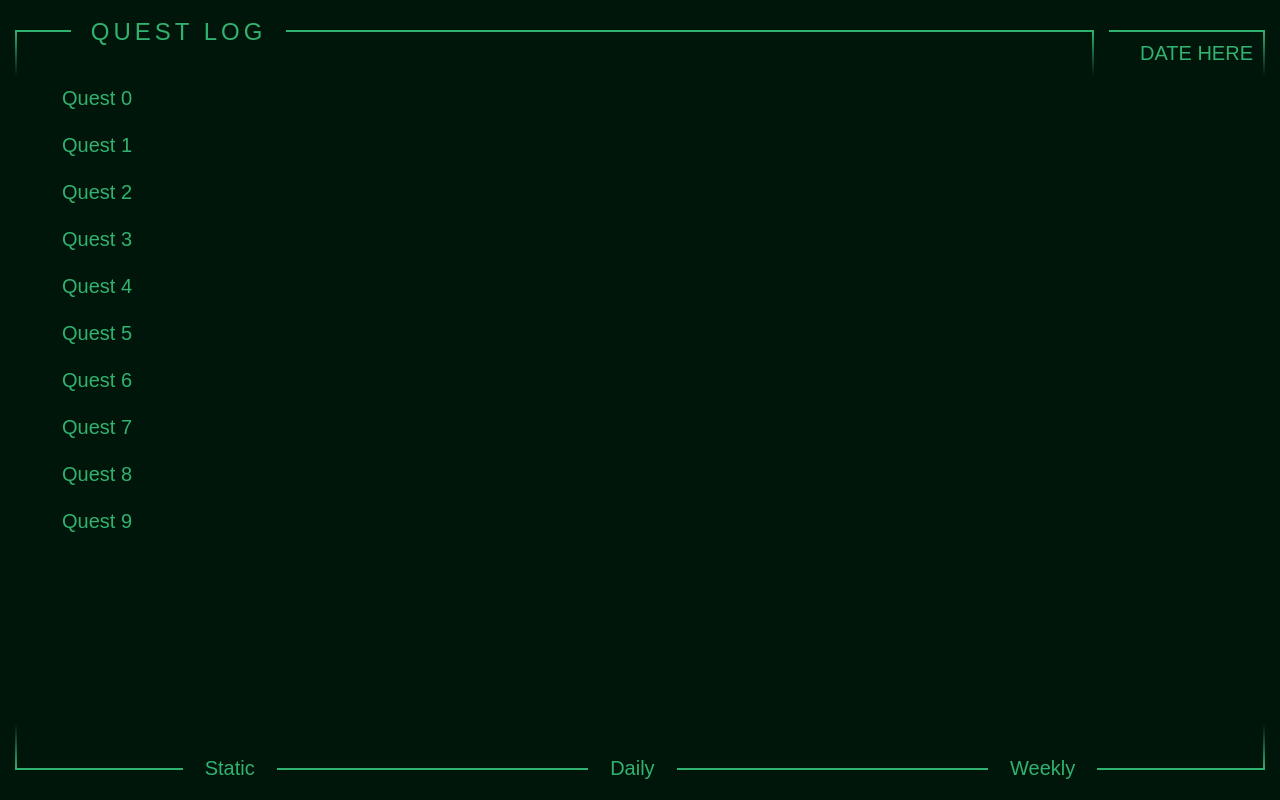
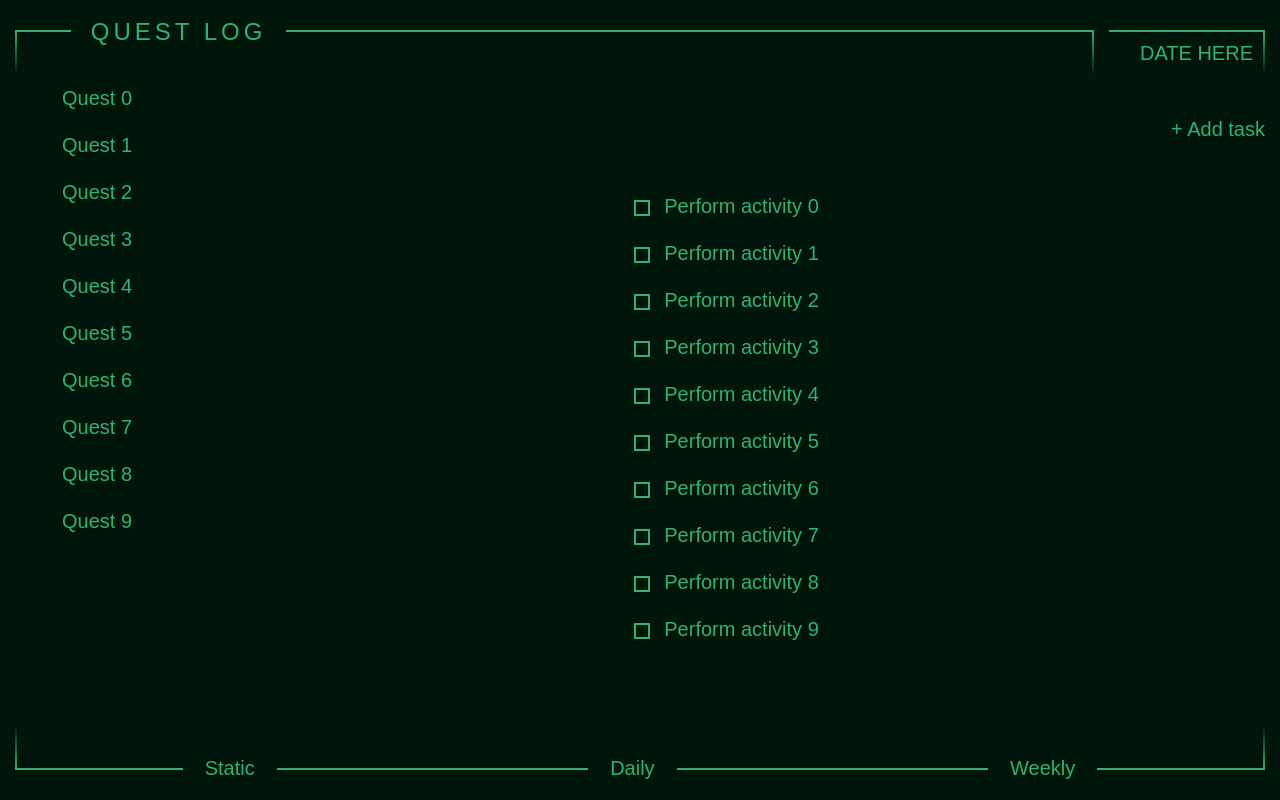
Before and after one commit to Jeffimenson/to-do_tracker, a website built with webpack: page dist/index.html in a window 1280 px wide. Built offline with nearby package versions, Linux system fonts and the light colour scheme.

Commit message:
Add custom check boxes for task list

```diff
--- a/src/index.js
+++ b/src/index.js
@@ -44,6 +44,23 @@ const display = (function(body){
                         entryButton.textContent = `Quest ${i}`;
                 }
             const rightSection = make('section.right', content);
+                const taskAdder = make('button.task-adder', rightSection);
+                taskAdder.textContent = "+ Add task";
+
+                const tasksContainer = make('div.tasks-container', rightSection);
+                    const taskList = make('ul.tasks', tasksContainer);
+                    for (let i = 0; i < 10; i++) {
+                        const entry = make('li', taskList);
+                        const entryLabel = make('label', entry);
+                        entryLabel.textContent = `Perform activity ${i}`;
+                        const entryInput = make('input', entryLabel);
+                        entryInput.type = 'checkbox';
+                        const customCheck = make('span.checkbox', entryLabel);
+
+
+                    }
+
+
 
         const lowBar = make('div.low-bar', main);
             const nav = make('nav', lowBar);
--- a/src/style.css
+++ b/src/style.css
@@ -17,7 +17,7 @@ body, html {
     margin: 0;
 }
 
-button, input {
+button, input, label {
     box-sizing:content-box;
     border: none;
     background-color: inherit;
@@ -26,9 +26,10 @@ button, input {
     color: inherit;
 
     cursor: pointer;
+    display: block;
 }
 
-button:active, input:active {
+button:active, input:active, label:active{
     cursor: default;
 }
 
@@ -163,3 +164,49 @@ section.left ul.quests li button {
     box-sizing: border-box;
     text-align: left;
 }
+
+section.right {
+    display: grid;
+    grid-template-rows: 1fr 5fr;
+}
+
+section.right .task-adder {
+    text-align: right;
+}
+
+section.right ul.tasks {
+    list-style: none;
+}
+
+section.right ul.tasks li label{
+    padding: 10px 45px;
+    position: relative;
+}
+
+section.right ul.tasks li {
+    border: solid 2px transparent;
+}
+
+section.right ul.tasks li:hover {
+    border-color: var(--pip-green);
+}
+
+ul.tasks li label input[type='checkbox'] {
+    appearance: none;
+}
+
+ul.tasks li label input ~ .checkbox {
+    content: "";
+    position: absolute;
+    width: 12px;
+    height: 12px;
+
+    top: 35%;
+    left: 15px;
+
+    border: 2px solid var(--pip-green);
+}
+
+ul.tasks li label input:checked ~ .checkbox {
+    background-color: var(--pip-green);
+}
```
Also changed, not shown: dist/index.bundle.js.
